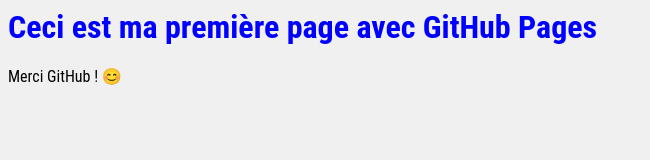
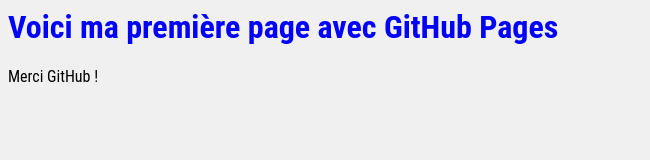
Before and after one commit to AlexandraLez/Test01, a plain HTML site: page index.html in a window 1280 px wide. Shown: the whole page, without its empty margins (0-650 px from the left). Drawn offline with Linux system fonts and the light colour scheme.

Commit message:
Update index.html

```diff
--- a/index.html
+++ b/index.html
@@ -1,7 +1,7 @@
 <html>
 <title>Ma première page avec GitHub Pages</title>
 <body style="background-color: #f0f0f0; font-family: 'Roboto Condensed', sans-serif;">
-<h1 style="color: blue;">Ceci est ma première page avec GitHub Pages</h1>
-<p>Merci GitHub ! 😊</p>
+<h1 style="color: blue;">Voici ma première page avec GitHub Pages</h1>
+<p>Merci GitHub !</p>
 </body>
 </html>
```
